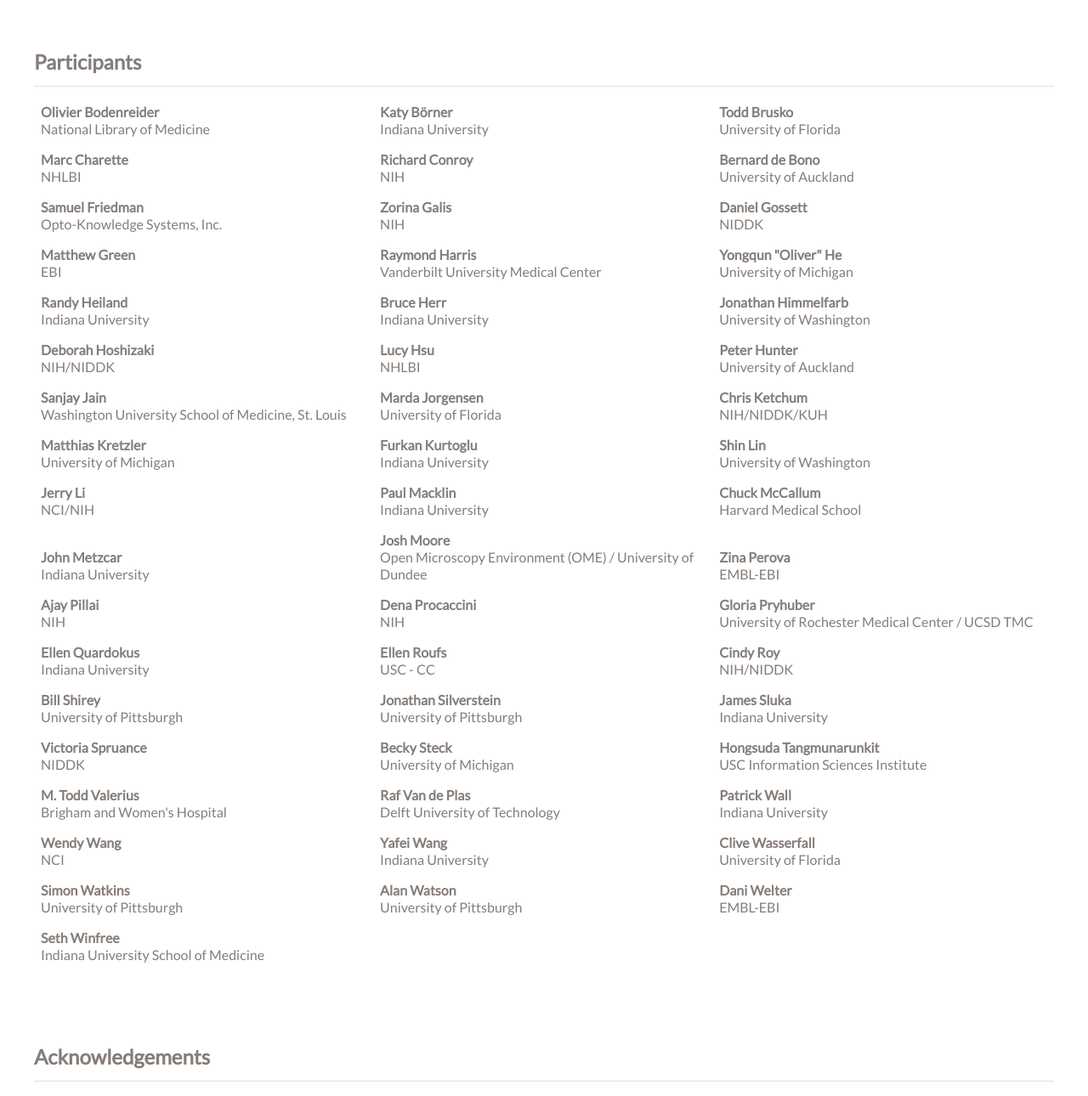
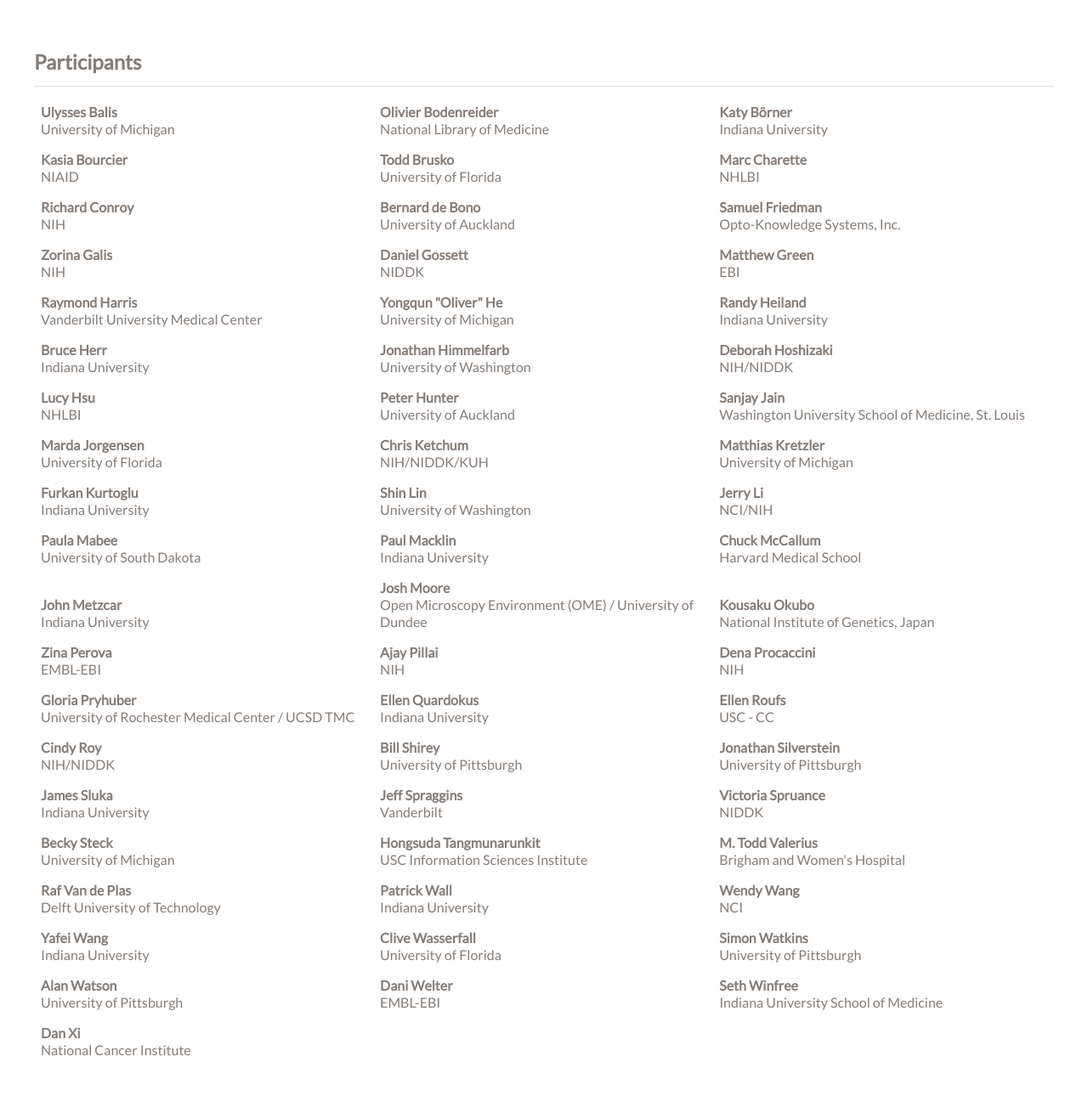
Before and after one commit to cns-iu/ccfws.cns.iu.edu, a plain HTML site: page index.html in a window 1280 px wide. Shown: the part 3560-4850 px from the top of the page at 85% size. Drawn offline with nearby package versions, Linux system fonts and the light colour scheme.

Commit message:
added participants

```diff
--- a/index.html
+++ b/index.html
@@ -883,8 +883,10 @@ template {
         <section class="" id="participants">
           <h2>Participants</h2>
           <ul class="style-list-none style-list-inline">
+              <li><b>Ulysses Balis</b><br>University of Michigan</li>
               <li><b>Olivier Bodenreider</b><br>National Library of Medicine</li>
               <li><b>Katy Börner</b><br>Indiana University</li>
+              <li><b>Kasia Bourcier</b><br>NIAID</li>
               <li><b>Todd Brusko</b><br>University of Florida</li>
               <li><b>Marc Charette</b><br>NHLBI</li>
               <li><b>Richard Conroy</b><br>NIH</li>
@@ -908,10 +910,12 @@ template {
               <li><b>Furkan Kurtoglu</b><br>Indiana University</li>
               <li><b>Shin Lin</b><br>University of Washington</li>
               <li><b>Jerry Li</b><br>NCI/NIH</li>
+              <li><b>Paula Mabee</b><br>University of South Dakota</li>
               <li><b>Paul Macklin</b><br>Indiana University</li>
               <li><b>Chuck McCallum</b><br>Harvard Medical School</li>
               <li><b>John Metzcar</b><br>Indiana University</li>
               <li><b>Josh Moore</b><br>Open Microscopy Environment (OME) / University of Dundee</li>
+              <li><b>Kousaku Okubo</b><br>National Institute of Genetics, Japan</li>
               <li><b>Zina Perova</b><br>EMBL-EBI</li>
               <li><b>Ajay Pillai</b><br>NIH</li>
               <li><b>Dena Procaccini</b><br>NIH</li>
@@ -922,6 +926,7 @@ template {
               <li><b>Bill Shirey</b><br>University of Pittsburgh</li>
               <li><b>Jonathan Silverstein</b><br>University of Pittsburgh</li>
               <li><b>James Sluka</b><br>Indiana University</li>
+              <li><b>Jeff Spraggins</b><br>Vanderbilt</li>
               <li><b>Victoria Spruance</b><br>NIDDK</li>
               <li><b>Becky Steck</b><br>University of Michigan</li>
               <li><b>Hongsuda Tangmunarunkit</b><br>USC Information Sciences Institute</li>
@@ -935,6 +940,7 @@ template {
               <li><b>Alan Watson</b><br>University of Pittsburgh</li>
               <li><b>Dani Welter</b><br>EMBL-EBI</li>
               <li><b>Seth Winfree</b><br>Indiana University School of Medicine</li>
+              <li><b>Dan Xi</b><br>National Cancer Institute</li>
           </ul>
         </section>
         <section class="" id="acknowledgements">
```
